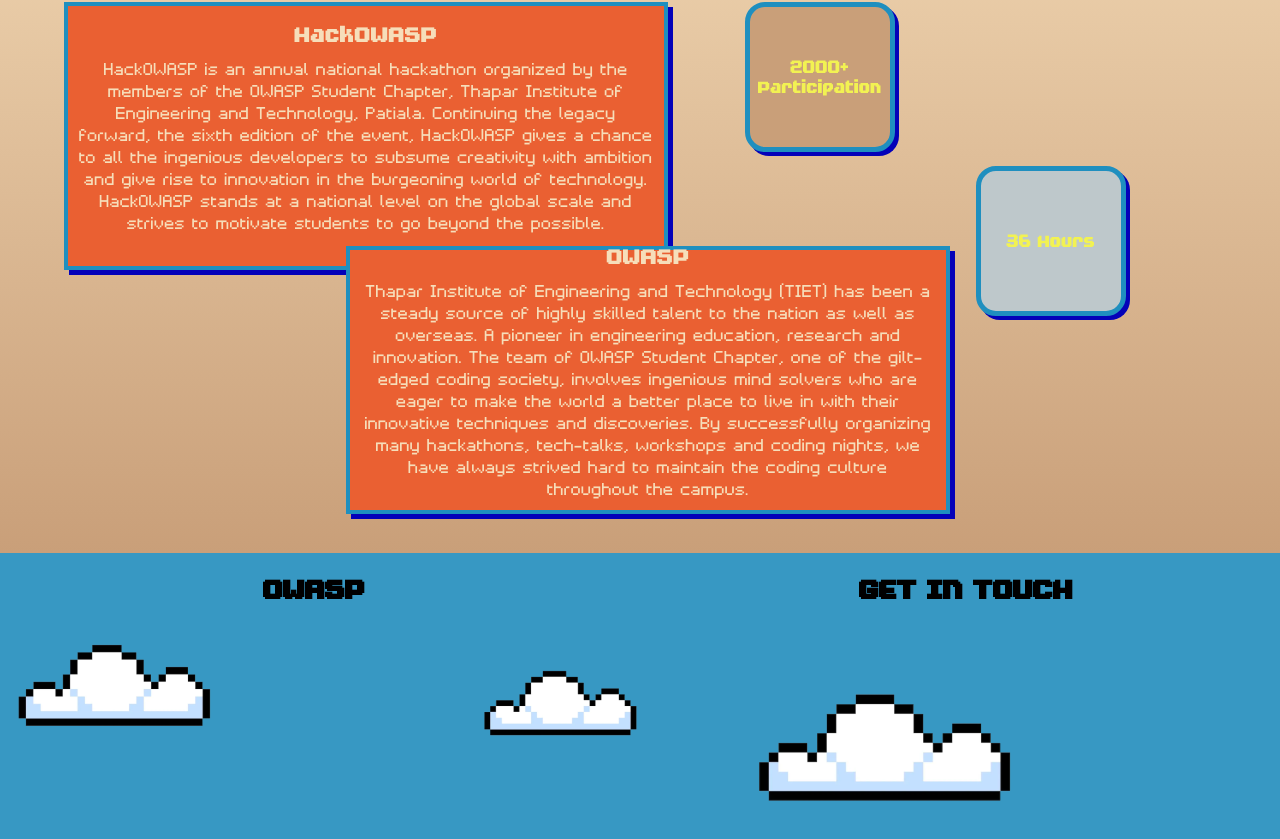
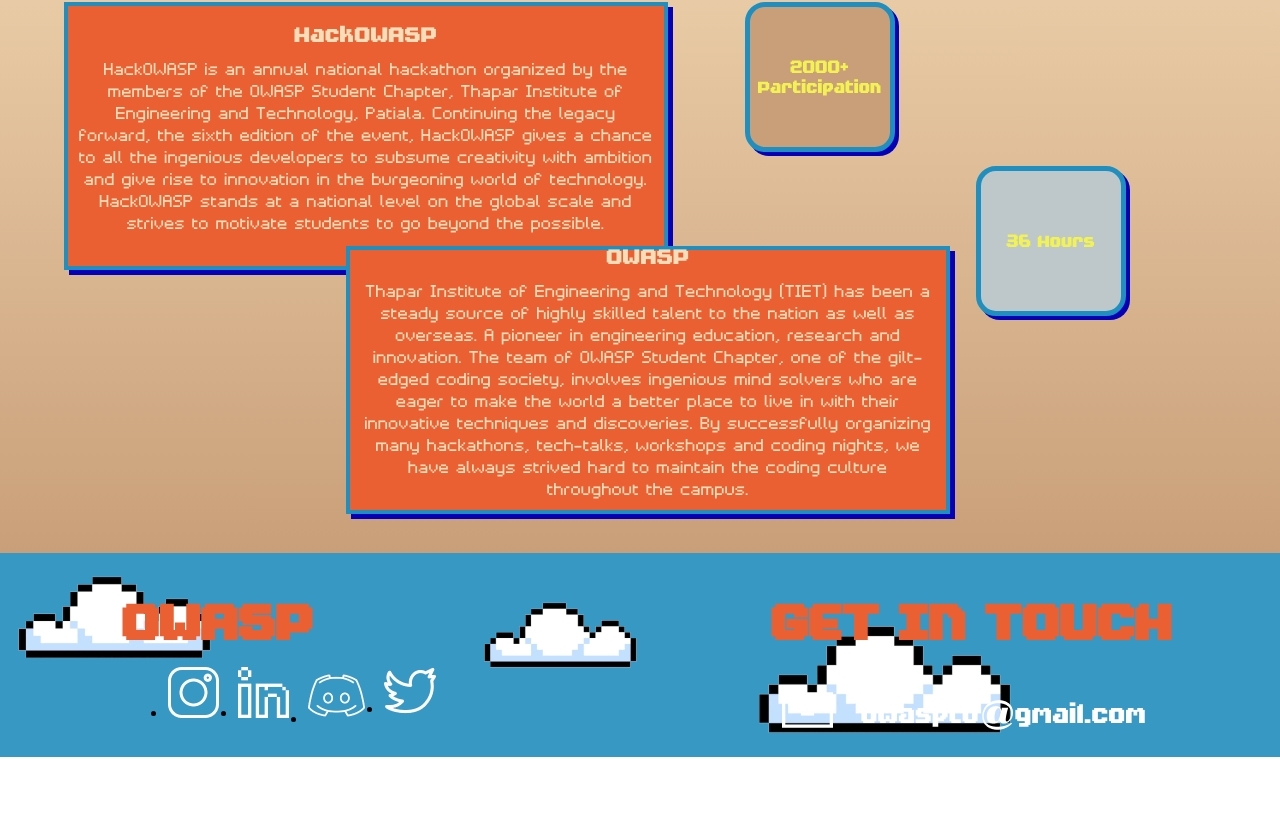
Before and after one commit to OWASP-STUDENT-CHAPTER/HackOWASP6.0, a React (Create React App) app: page / in a window 1280 px wide. Shown: the part 1047-1886 px from the top of the page. After the commit the page ends 1804 px from the top, so only its background shows below. Built offline with nearby package versions, Linux system fonts and the light colour scheme.

Commit message:
Footer ver1

```diff
--- a/src/components/footer/Footer.jsx
+++ b/src/components/footer/Footer.jsx
@@ -1,5 +1,10 @@
 import React from 'react';
 import styles from '../footer/Footer.module.css';
+import email from '../../assets/footer/Group 12.png';
+import instagram from '../../assets/footer/instagram.png';
+import linkedin from '../../assets/footer/linkedin.png';
+import discord from '../../assets/footer/discord.png';
+import twitter from '../../assets/footer/twitter.png';
 
 const Footer = () =>{
     return <footer>
@@ -8,15 +13,20 @@
                 <h1>
                     OWASP
                 </h1>
-                <ul>
-
+                <ul className={styles.links}>
+                    <li><a href="instagram.com/owasp_tiet"><img src={instagram} alt="instagram" /></a></li>
+                    <li><a href=""></a><img src={linkedin} alt="linkedin" /></li>
+                    <li><a href=""><img src={discord} alt="" /></a></li>
+                    <li><a href=""><img src={twitter} alt="" /></a></li>
                 </ul>
             </div>
             <div className={styles.contact}>
                 <h1>
                     GET IN TOUCH
                 </h1>
-                <span></span>
+                <a href="mailto:owasptu@gmail.com" className={styles.email}>
+                    <img src={email} alt="" />
+                    </a>
             </div>
         </div>
     </footer>
--- a/src/components/footer/Footer.module.css
+++ b/src/components/footer/Footer.module.css
@@ -5,28 +5,45 @@
 
 .footercomp{
     display: grid;
-    grid-template-columns: 1fr 1fr;
+    grid-template-columns: 1fr 2fr;
+    background-image: url("../../assets/footer/footer1.png");
     gap: 1.5rem;
     width: 100%;
-    background-image: url("../../assets/footer/footer.png");
     background-color: #3798C3;
-    height: 18rem;
+    /* height: 204px; */
+    height: 12.75rem;
 }
 
 .social{
     display: flex;
     flex-direction: column;
+    /* padding-right: 10rem; */
 }
 
 .social > h1{
     font-family: futilepro;
+    font-size: 60px;
+    color: #EA6032;
+    margin-bottom: 0;
 }
 
 .contact{
     display: flex;
     flex-direction: column;
+    margin-left: 12.75rem;
+    vertical-align: middle;
 }
 
 .contact > h1{
     font-family: futilepro;
+    font-size: 60px;
+    color: #EA6032;
+    border-color: black;
+    border-width: 10px outside;
 }
+
+.links{
+    display: flex;
+    gap: 19px;
+    margin-left: 8rem;
+}
```
Also changed, not shown: src/assets/footer/Group 12.png (added), src/assets/footer/footer1.png (added).
